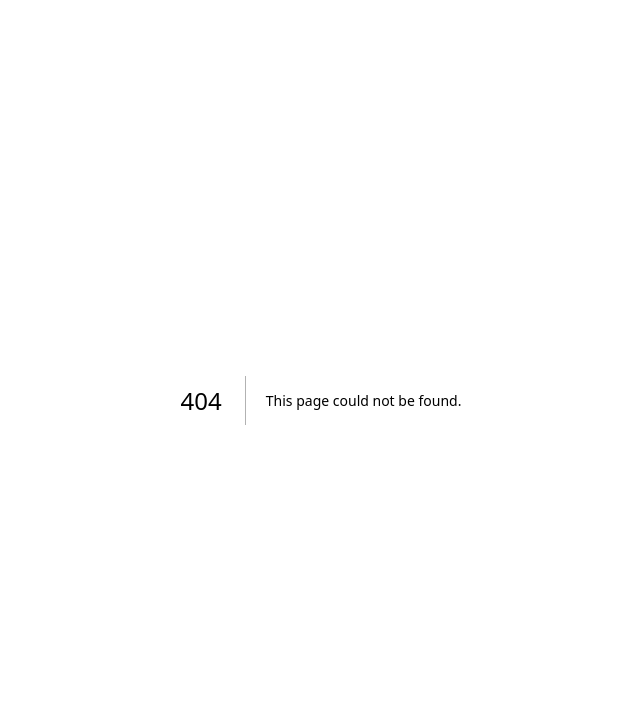
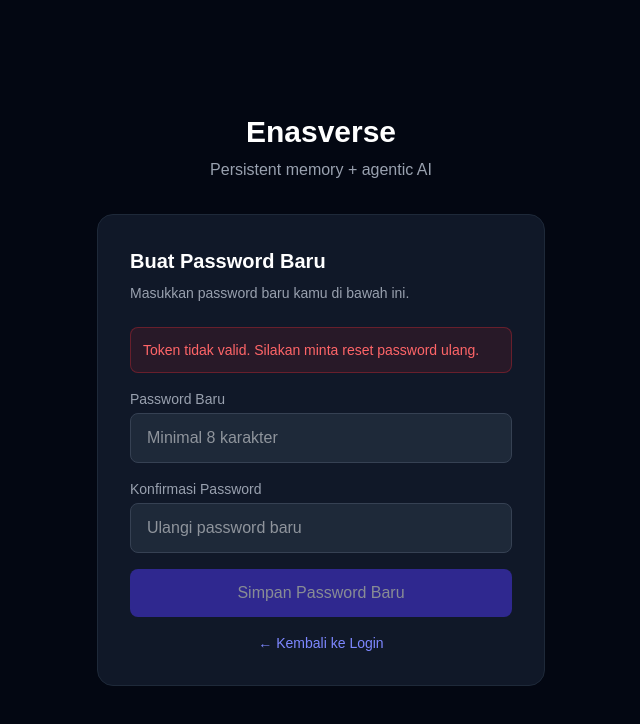
Before and after one commit to bangdul-rohman/enasverse_x_claude, a Next.js app in the folder frontend/: page /reset-password in a window 1280 px wide. Before the commit this address had no page. Shown: the top 724 px of the page, without its empty margins (319-959 px from the left). Built offline with nearby package versions, Linux system fonts and the light colour scheme; no server answers.

Commit message:
Add Reset Password Form component

```diff
--- /dev/null
+++ b/frontend/app/reset-password/page.tsx
@@ -0,0 +1,93 @@
+'use client'
+import { useState, useEffect, Suspense } from 'react'
+import { useRouter, useSearchParams } from 'next/navigation'
+import api from '@/lib/api'
+
+function ResetPasswordForm() {
+  const router = useRouter()
+  const searchParams = useSearchParams()
+  const token = searchParams.get('token')
+
+  const [password, setPassword] = useState('')
+  const [confirmPassword, setConfirmPassword] = useState('')
+  const [loading, setLoading] = useState(false)
+  const [success, setSuccess] = useState(false)
+  const [error, setError] = useState('')
+
+  useEffect(() => {
+    if (!token) setError('Token tidak valid. Silakan minta reset password ulang.')
+  }, [token])
+
+  const handleSubmit = async (e: React.FormEvent) => {
+    e.preventDefault()
+    if (password !== confirmPassword) { setError('Password tidak cocok'); return }
+    if (password.length < 8) { setError('Password minimal 8 karakter'); return }
+    setLoading(true)
+    setError('')
+    try {
+      await api.post('/auth/reset-password', { token, new_password: password })
+      setSuccess(true)
+      setTimeout(() => router.push('/login'), 3000)
+    } catch (err: any) {
+      setError(err?.response?.data?.detail || 'Token tidak valid atau sudah kedaluwarsa.')
+    } finally {
+      setLoading(false)
+    }
+  }
+
+  return (
+    <div className="min-h-screen bg-gray-950 flex items-center justify-center p-4">
+      <div className="w-full max-w-md">
+        <div className="text-center mb-8">
+          <h1 className="text-3xl font-bold text-white">Enasverse</h1>
+          <p className="text-gray-400 mt-2">Persistent memory + agentic AI</p>
+        </div>
+        <div className="bg-gray-900 rounded-2xl p-8 border border-gray-800">
+          {success ? (
+            <div className="text-center space-y-4">
+              <div className="text-5xl">✅</div>
+              <h2 className="text-xl font-semibold text-white">Password Berhasil Diubah!</h2>
+              <p className="text-gray-400 text-sm">Kamu akan diarahkan ke halaman login dalam 3 detik...</p>
+              <a href="/login" className="text-indigo-400 hover:text-indigo-300 text-sm">Login sekarang →</a>
+            </div>
+          ) : (
+            <>
+              <h2 className="text-xl font-semibold text-white mb-2">Buat Password Baru</h2>
+              <p className="text-gray-400 text-sm mb-6">Masukkan password baru kamu di bawah ini.</p>
+              {error && <div className="bg-red-500/10 border border-red-500/30 text-red-400 rounded-lg p-3 text-sm mb-4">{error}</div>}
+              <form onSubmit={handleSubmit} className="space-y-4">
+                <div>
+                  <label className="text-gray-400 text-sm mb-1 block">Password Baru</label>
+                  <input type="password" value={password} onChange={e => setPassword(e.target.value)}
+                    className="w-full bg-gray-800 border border-gray-700 rounded-lg px-4 py-3 text-white focus:outline-none focus:border-indigo-500"
+                    placeholder="Minimal 8 karakter" required minLength={8} disabled={!token} />
+                </div>
+                <div>
+                  <label className="text-gray-400 text-sm mb-1 block">Konfirmasi Password</label>
+                  <input type="password" value={confirmPassword} onChange={e => setConfirmPassword(e.target.value)}
+                    className="w-full bg-gray-800 border border-gray-700 rounded-lg px-4 py-3 text-white focus:outline-none focus:border-indigo-500"
+                    placeholder="Ulangi password baru" required disabled={!token} />
+                </div>
+                <button type="submit" disabled={loading || !token}
+                  className="w-full bg-indigo-600 hover:bg-indigo-700 disabled:opacity-50 text-white font-medium py-3 rounded-lg transition">
+                  {loading ? 'Menyimpan...' : 'Simpan Password Baru'}
+                </button>
+              </form>
+              <p className="text-center text-gray-500 text-sm mt-4">
+                <a href="/login" className="text-indigo-400 hover:text-indigo-300">← Kembali ke Login</a>
+              </p>
+            </>
+          )}
+        </div>
+      </div>
+    </div>
+  )
+}
+
+export default function ResetPasswordPage() {
+  return (
+    <Suspense fallback={<div className="min-h-screen bg-gray-950 flex items-center justify-center"><p className="text-white">Loading...</p></div>}>
+      <ResetPasswordForm />
+    </Suspense>
+  )
+}
```
